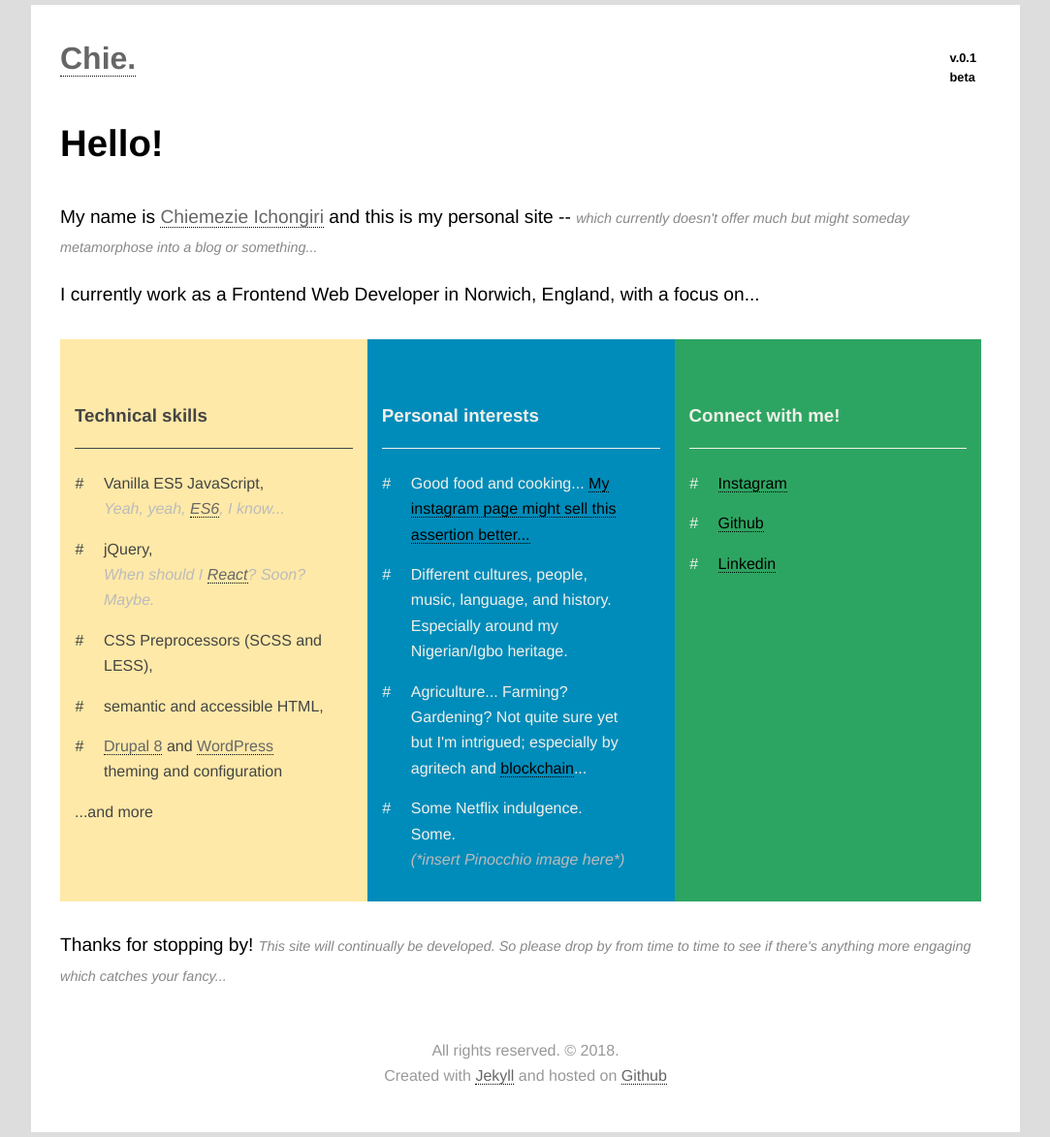
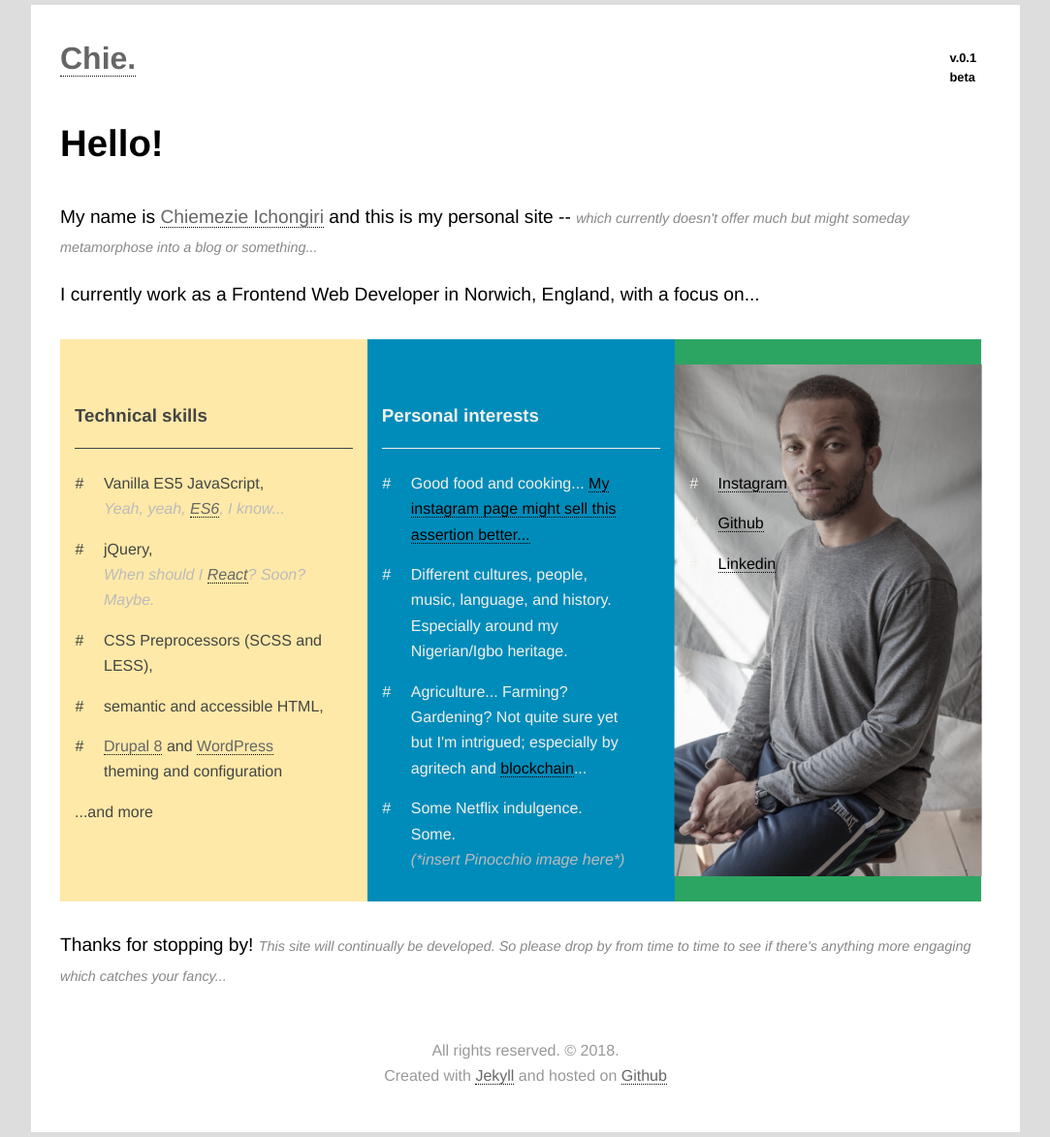
Before and after one commit to chiich/portfolio, a Jekyll site: the page built from index.html, in a window 1280 px wide. Shown: the whole page at 97% size, without its empty margins (98-1181 px from the left). Built offline with Jekyll 4.4.1, drawn with Linux system fonts in a browser that asks for light colours; some web fonts are replaced.

Commit message:
Testing image use

```diff
--- a/index.html
+++ b/index.html
@@ -25,7 +25,10 @@
 
   </div></div>
 
-  <div class="one-third green"><div class="inner">
+  <div class="one-third green">
+    <img src="{{site.url}}/assets/images/214808-20171105-720.jpg" alt="Yours truly">
+
+    <div class="inner">
       <h3>Connect with me!</h3>
       <ul class="connect">
         <li class="brief"><a href="https://instagram.com/ichongiribc" title="Visit my Instagram page">Instagram</a></li>
```
